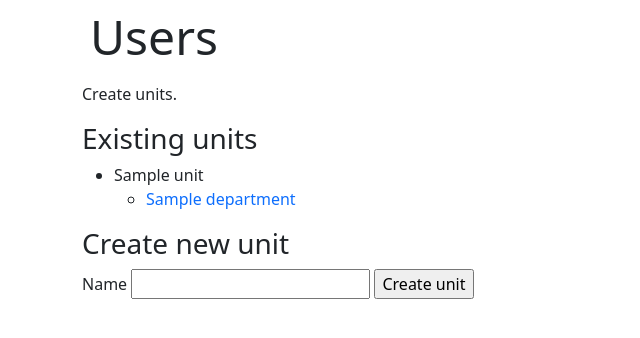
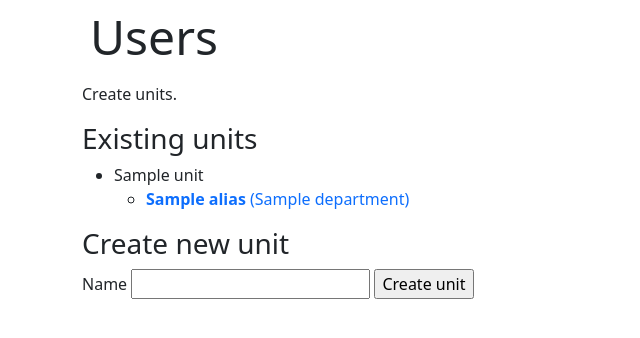
Before and after one commit to aparcar/wallchart, a Python web app: template templates/units.html in a window 1280 px wide. Shown: the part 56-394 px from the top of the page, without its empty margins (0-640 px from the left). Run offline with Jinja, Linux system fonts and the light colour scheme; the template is opened without the code that fills it: most values are stand-ins (such as "Sample title", 1, 10 or a date in 2020).

Commit message:
show department alias in unit overview
Signed-off-by: Paul Spooren <mail@aparcar.org>

```diff
--- a/templates/units.html
+++ b/templates/units.html
@@ -14,7 +14,11 @@
     <ul>
         {% for department in unit.departments %}
         <li><a href="{{ url_for("department", department_slug=department.slug) }}">
-                {{ department.name }}
+                {% if department.alias %}
+                <b>{{ department.alias }}</b> ({{ department.name }})
+                {% else %}
+                <b>{{ department.name }}</b>
+                {% endif %}
                 <a />
         </li>
         {% endfor %}
```
